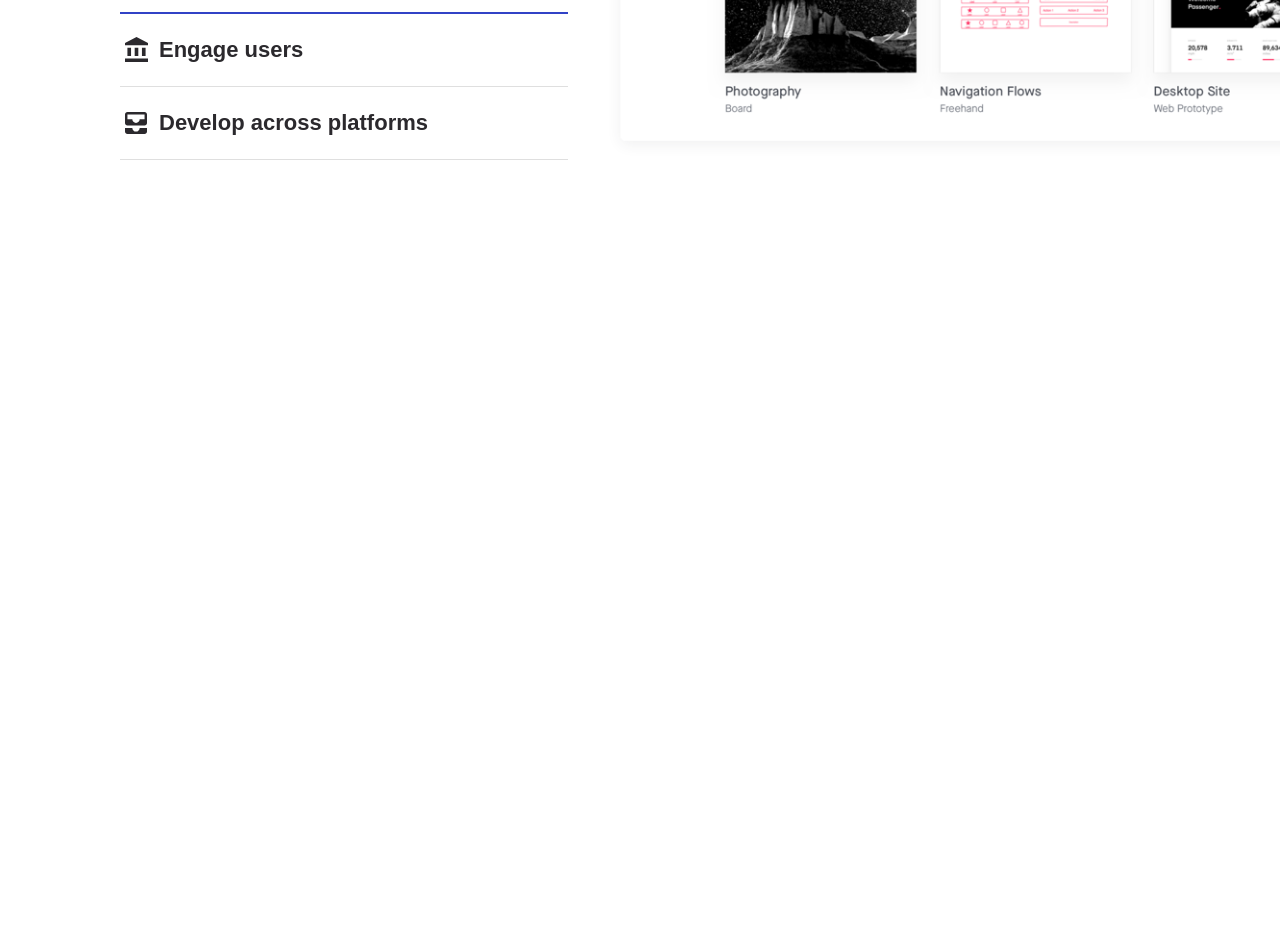
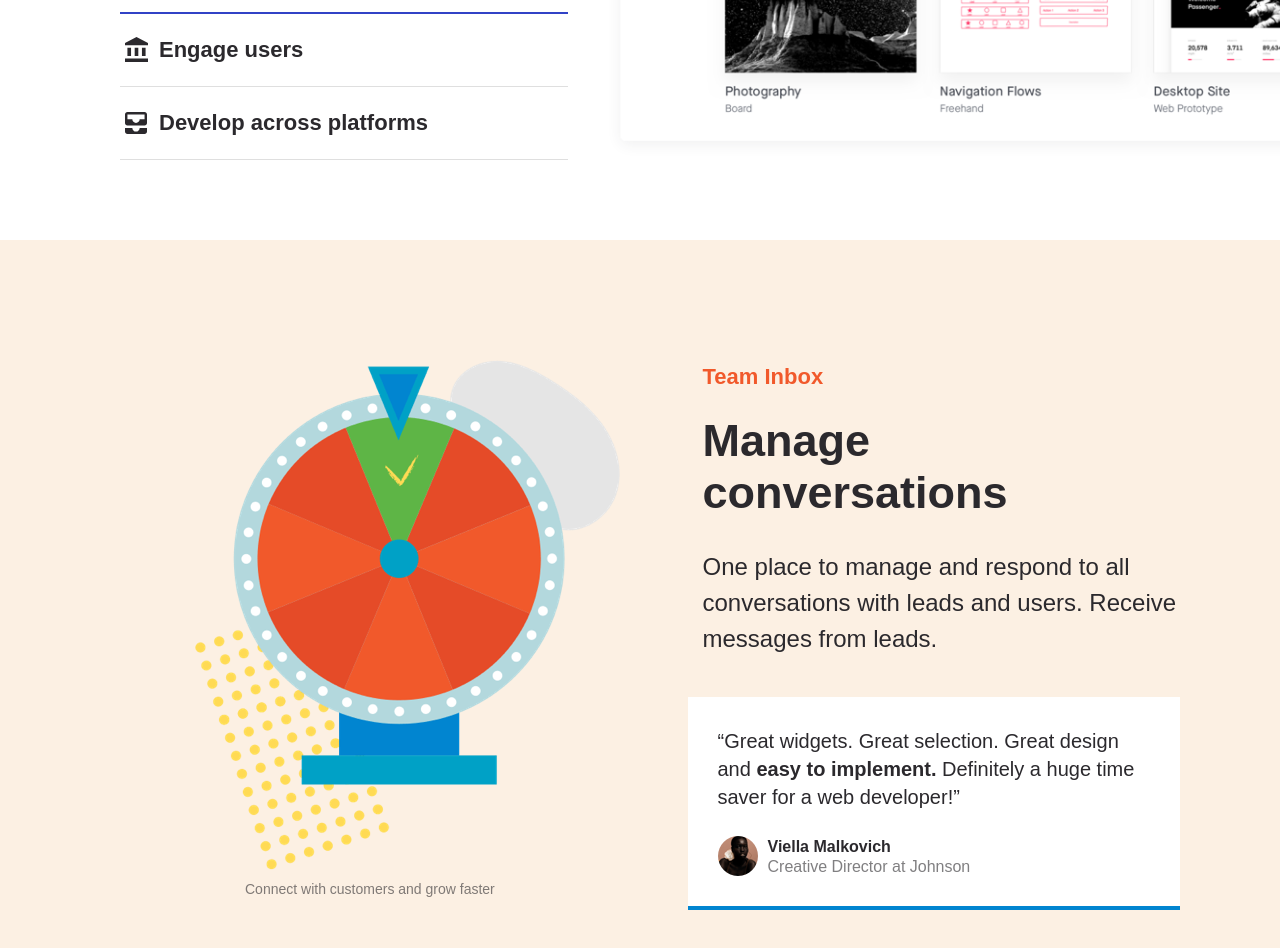
Before and after one commit to victoria-illina/foundation.web, a plain HTML site: page index.html in a window 1280 px wide. Shown: the part 1587-2535 px from the top of the page. Before the commit the page ends 1827 px from the top, so only its background shows below. Drawn offline with Linux system fonts and the light colour scheme.

Commit message:
feat: add block conversations

```diff
--- a/index.html
+++ b/index.html
@@ -9,6 +9,7 @@
     <link rel="stylesheet" href="styles/home.css" />
     <link rel="stylesheet" href="styles/logo.css" />
     <link rel="stylesheet" href="styles/style.css" />
+    <link rel="stylesheet" href="styles/conversations.css" />
 </head>
 <body>
 <div class="header">
@@ -109,5 +110,25 @@
                 </div>
             </div>
 </div>
+<div class="conversations">
+    <div class="conversations__bg-block">
+        <img src="imgs/Conversations.png" alt="" class="conversations__bg">
+        <p class="conversations__bg-text">Connect with customers and grow faster</p>
+    </div>
+    <div class="conversations__content">
+        <div class="conversations__content-block">
+        <h3 class="conversations__subtitle">Team Inbox</h3>
+        <h2 class="title">Manage conversations</h2>
+        <p class="text conversations__text">One place to manage and respond to all conversations with leads and users. Receive messages from leads.</p></div>
+        <div class="conversations__additional-content">
+            <p class="conversations__additional-text">“Great widgets. Great selection. Great design and <b>easy to implement.</b> Definitely a huge time saver for a web developer!”</p>
+            <div class="conversations__profile">
+                <img src="imgs/ProfileIcon.png" alt="" class="conversations__profile-icon">
+                <div class="conversations__profile-text"><p class="conversations__profile-name">Viella Malkovich</p>
+                <p class="conversations__profile-position">Creative Director at Johnson</p></div>
+            </div>
+        </div>
+    </div>
+</div>
 </body>
 </html>
--- /dev/null
+++ b/styles/conversations.css
@@ -0,0 +1,71 @@
+.conversations{
+    display: flex;
+    background: #fcf0e3;
+    padding: 120px 100px 100px 195px;
+    width: 100%;
+    box-sizing: border-box;
+}
+
+.conversations__bg-block{
+    width: 50%;
+}
+
+.conversations__bg-text{
+    font-size: 14px;
+    line-height: 1.57;
+    color: rgba(43, 41, 45, 0.6);
+    padding: 5px 0 0 50px;
+}
+
+.conversations__content{
+    width: 50%;
+}
+
+.conversations__content-block{
+ padding-left: 15px;
+}
+
+.conversations__subtitle{
+    font-size: 22px;
+    font-weight: bold;
+    line-height: 1.55;
+    color: #f1592b;
+    padding-bottom: 20px;
+}
+
+.conversations__text{
+    padding: 30px 0 40px 0;
+}
+
+.conversations__additional-content{
+    background: #fff;
+    border-bottom: 4px solid #0185d0;
+    padding: 30px;
+}
+
+.conversations__additional-text{
+    font-size: 20px;
+    line-height: 1.4;
+}
+
+.conversations__profile{
+    display: flex;
+    align-items: center;
+    padding-top: 25px;
+}
+
+.conversations__profile-icon{
+    width: 40px;
+    padding-right: 10px;
+}
+
+.conversations__profile-name{
+    font-size: 16px;
+    line-height: 1.38;
+    font-weight: bold;
+}
+
+.conversations__profile-position {
+    color: rgba(43, 41, 45, 0.6);
+
+}
--- a/styles/style.css
+++ b/styles/style.css
@@ -24,6 +24,7 @@ h1,h2,h3,p,a,li,span{
     font-size: 45px;
     font-weight: bold;
 }
+
 
 .text {
     font-size: 24px;
```
Also changed, not shown: imgs/Conversations.png (added), imgs/ProfileIcon.png (added).
